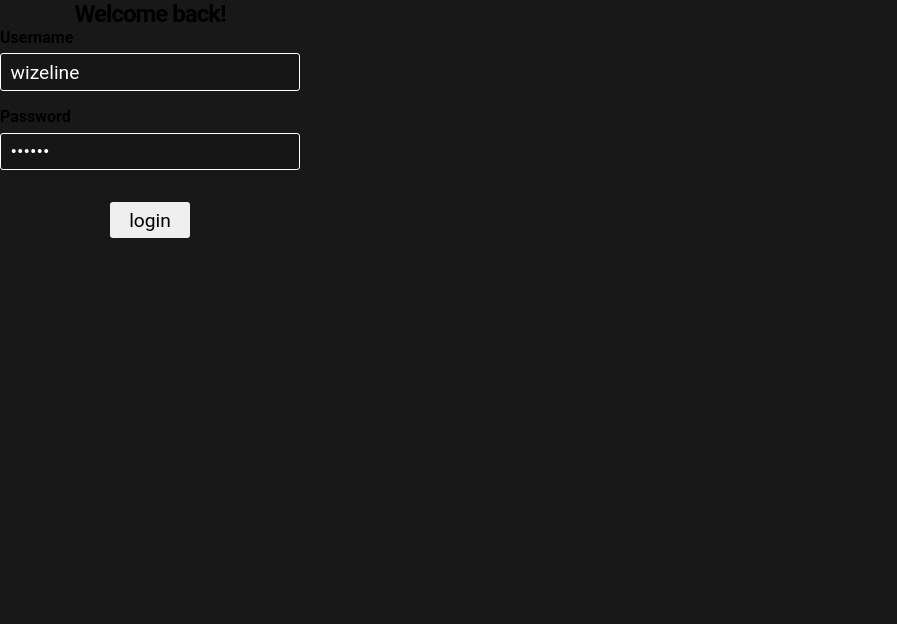
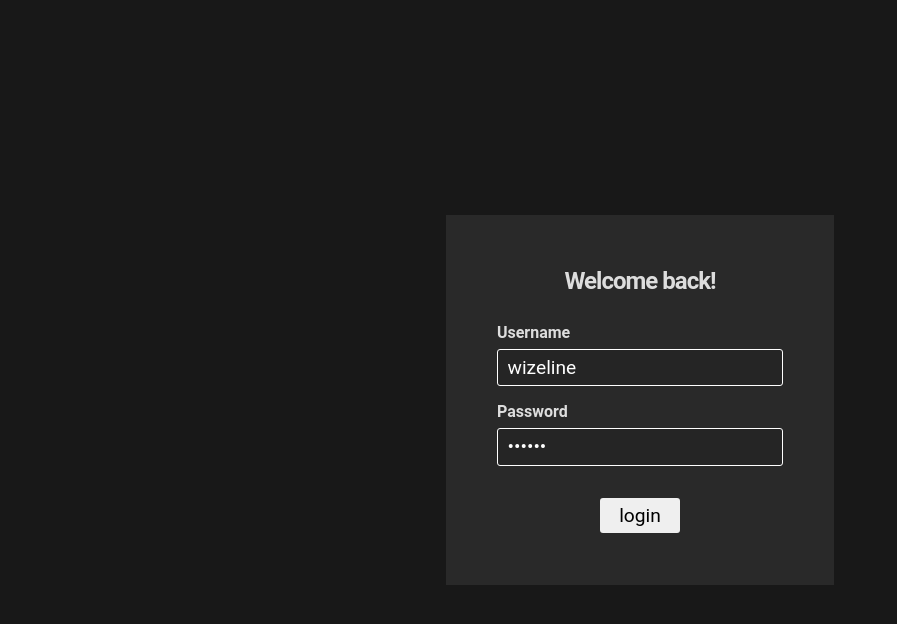
Before and after one commit to wizelineacademy/react-bootcamp-2020, a React (Create React App) app: page /login in a window 1280 px wide. Shown: the top 624 px of the page, without its empty margins (0-897 px from the left). Built offline with nearby package versions, Linux system fonts and the light colour scheme; no server answers.

Commit message:
This commit will fix styles

```diff
--- a/src/components/Video/VideoDetail/VideoDetail.styles.js
+++ b/src/components/Video/VideoDetail/VideoDetail.styles.js
@@ -13,6 +13,7 @@ export const VideoContainer = styled.div`
   @media screen and (max-width: 957px) {
     width: 90%;
     flex-direction: column;
+    flex-shrink: 0;
     margin-left: 0;
     margin: auto;
   }
--- a/src/components/Video/VideoList/VideoList.styles.js
+++ b/src/components/Video/VideoList/VideoList.styles.js
@@ -5,6 +5,11 @@ export const ListContainer = styled.div`
 
   @media screen and (max-width: 1580px) {
     width: 34%;
+  }
+
+  @media screen and (max-width: 957px) {
+    margin-top: 15px;
+    width: 100%;
   }
 `;
 
@@ -24,6 +29,6 @@ export const List = styled.ul`
 
   @media screen and (max-width: 957px) {
     width: 100%;
-    padding-left: 0;
+    padding: 0 15%;
   }
 `;
--- a/src/pages/Login/Login.page.jsx
+++ b/src/pages/Login/Login.page.jsx
@@ -1,6 +1,5 @@
 import React, { useState } from 'react';
 import { useHistory, Link } from 'react-router-dom';
-
 import { useAuth } from '../../providers/Auth';
 import './Login.styles.css';
 
@@ -41,6 +40,7 @@ function LoginPage() {
 
   return (
     <section className="login">
+      <div className="login-wrapper">
         <h1>Welcome back!</h1>
         {!authenticated ? (
           <>
@@ -75,7 +75,6 @@ function LoginPage() {
           </>
         ) : (
           <>
-          <h2>Good to have you back</h2>
             <div>
               <Link to="/">← Home</Link>
             </div>
@@ -86,6 +85,7 @@ function LoginPage() {
             </div>
           </>
         )}
+      </div>
     </section>
   );
 }
--- a/src/pages/Login/Login.styles.css
+++ b/src/pages/Login/Login.styles.css
@@ -1,16 +1,48 @@
 .login {
-  width: 300px;
+  height: 100%;
+  padding: 0;
+  margin: 0;
+  display: -webkit-box;
+  display: -moz-box;
+  display: -ms-flexbox;
+  display: -webkit-flex;
+  display: flex;
+  flex-direction: column;
+  align-items: center;
+  justify-content: center;
+}
+
+.login-wrapper {
+  width: auto;
+  padding: 4%;
+  background-color: var(--secondary-alt);
 }
 
 .login h1 {
   text-align: center;
+  color: var(--text-secondary);
   letter-spacing: -1px;
+  margin-bottom: 5%;
+}
+
+.login h2,
+label {
+  color: var(--text-secondary);
+}
+
+.login a,
+a:visited {
+  color: var(--text-tertiary);
+  margin: auto;
+  display: flex;
+  justify-content: center;
 }
 
 .login-form {
   display: flex;
   flex-direction: column;
   align-items: center;
+  padding-top: 5%;
 }
 
 .form-group {
@@ -28,12 +60,12 @@
 }
 
 .form-group input {
-  color: white;
+  color: var(--text-primary);
   font-size: 1.2rem;
   width: 100%;
   padding: 0.4rem 0.6rem;
   border-radius: 3px;
-  border: 1px solid white;
+  border: 1px solid var(--text-primary);
   background-color: rgba(0, 0, 0, 0.1);
 }
 
```
Lines whose indentation alone changed are shown as unchanged.
